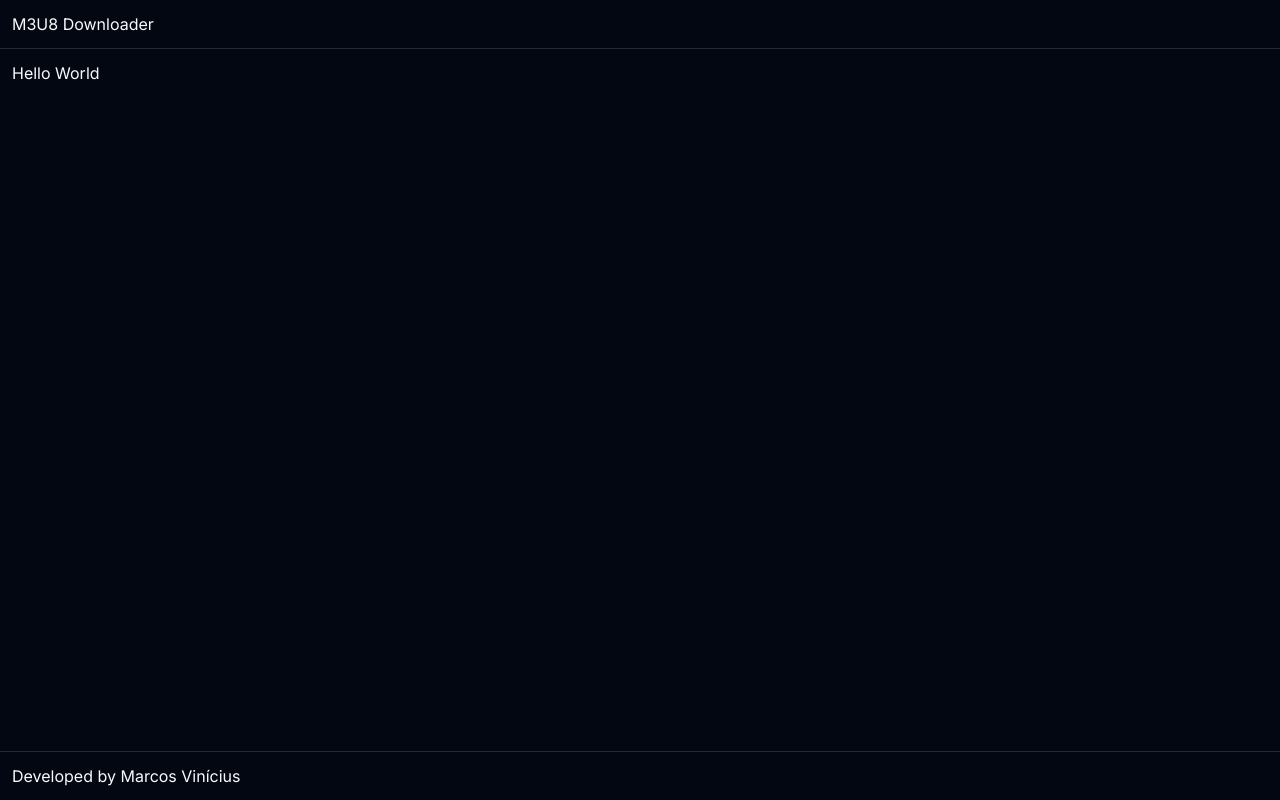
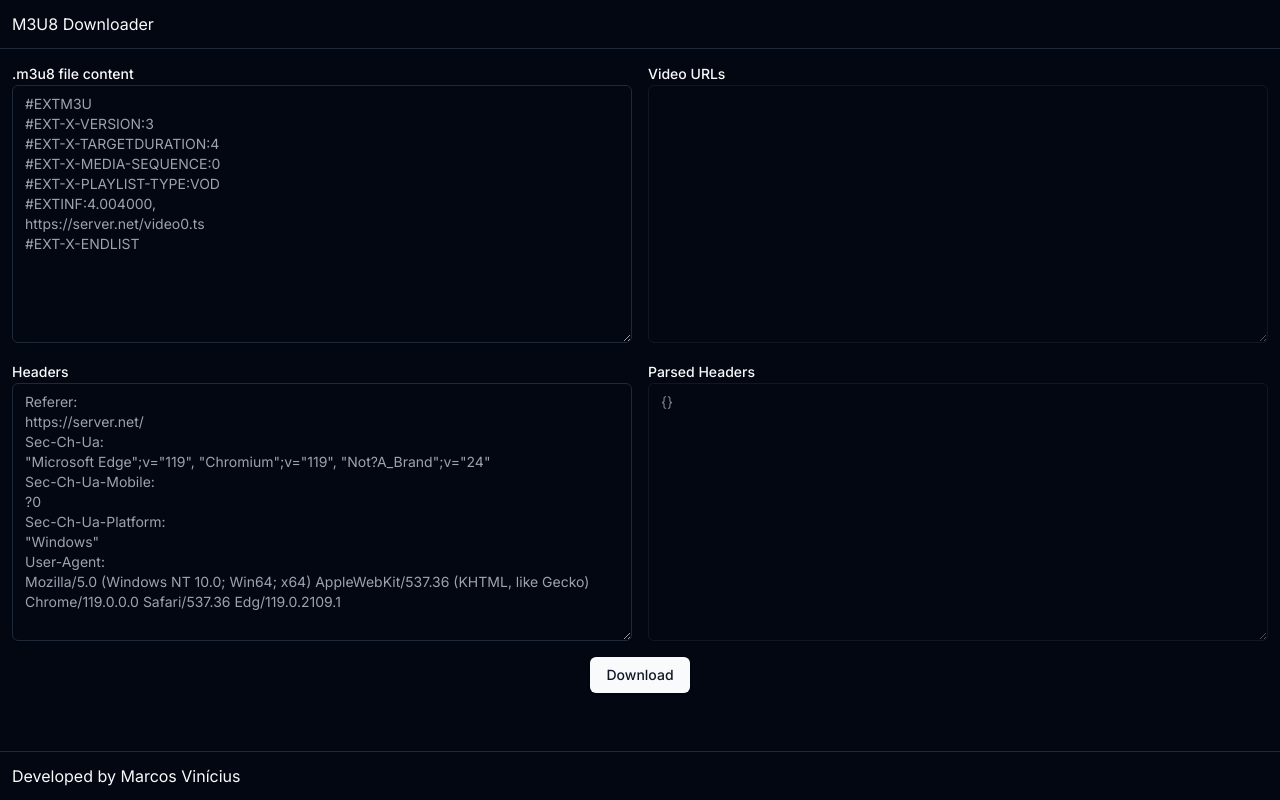
Before and after one commit to marcosvnmelo/m3u8-downloader-next, a Next.js app: page / in a window 1280 px wide. Built offline with nearby package versions, Linux system fonts and the light colour scheme.

Commit message:
feat: :sparkles: home page

```diff
--- a/app/page.tsx
+++ b/app/page.tsx
@@ -1,3 +1,178 @@
+'use client';
+
+import { useCallback, useEffect, useMemo } from 'react';
+import { Label } from '@/components/ui/label';
+import { Textarea } from '@/components/ui/textarea';
+import { useForm } from 'react-hook-form';
+import { zodResolver } from '@hookform/resolvers/zod';
+import { Button } from '@/components/ui/button';
+import InputErrorMessage from '@/components/InputErrorMessage';
+import { cn } from '@/lib/utils';
+import {
+  type FormSchemaInput,
+  type FormSchemaOutput,
+  formSchema,
+} from './api/download/types';
+
 export default function Home() {
-  return <h1>Hello World</h1>;
+  //* hooks
+  const {
+    handleSubmit,
+    formState: { errors, dirtyFields },
+    register,
+    watch,
+    setValue,
+  } = useForm<FormSchemaInput>({
+    // @ts-expect-error zod new version is not compatible with react-hook-form
+    resolver: zodResolver(formSchema),
+    defaultValues: {
+      playlistFile: '',
+      headers: '',
+    },
+  });
+
+  //* computed
+  const playlistFile = watch('playlistFile');
+
+  const headers = watch('headers');
+
+  const videoUrls = useMemo<string[]>(() => {
+    return playlistFile.match(/https:\/\/.+?\.ts/gm)?.map(url => url) ?? [];
+  }, [playlistFile]);
+
+  const parsedHeaders = useMemo<Record<string, string>>(() => {
+    const matchList = headers.match(/(.+?):\s(.+)/gm);
+
+    if (!matchList) return {};
+
+    return matchList.reduce((acc, cur) => {
+      const [key, value] = cur.split(':\n');
+
+      return {
+        ...acc,
+        [key.toLowerCase().replace(':', '')]: value,
+      };
+    }, {});
+  }, [headers]);
+
+  //* handlers
+  const onSubmit = useCallback((data: FormSchemaOutput) => {
+    fetch('/api/download', {
+      method: 'POST',
+      body: JSON.stringify(data),
+    }).then(res => {
+      if (!res.ok) throw new Error(res.statusText);
+
+      const fileBits: Uint8Array[] = [];
+
+      res.body?.pipeTo(
+        new WritableStream({
+          write(chunk) {
+            fileBits.push(chunk);
+          },
+          close() {
+            const file = new File(fileBits, 'video.mp4', {
+              type: 'video/mp4',
+            });
+
+            const url = window.URL.createObjectURL(file);
+            const a = document.createElement('a');
+            a.href = url;
+            a.download = 'video.mp4';
+            a.click();
+
+            window.URL.revokeObjectURL(url);
+          },
+        }),
+      );
+    });
+  }, []);
+
+  //* effects
+  useEffect(() => {
+    setValue('videoUrls', videoUrls, {
+      shouldValidate: dirtyFields.playlistFile,
+    });
+  }, [setValue, dirtyFields, videoUrls]);
+
+  useEffect(() => {
+    setValue('parsedHeaders', parsedHeaders, {
+      shouldValidate: dirtyFields.headers,
+    });
+  }, [setValue, dirtyFields, parsedHeaders]);
+
+  //* render
+  return (
+    <form onSubmit={handleSubmit(onSubmit)}>
+      <div className='grid grid-cols-2 gap-4'>
+        <div>
+          <Label htmlFor='playlistFile'>.m3u8 file content</Label>
+          <Textarea
+            id='playlistFile'
+            className={cn(
+              errors.playlistFile?.message && 'ring-1 ring-destructive',
+            )}
+            placeholder={`#EXTM3U\n#EXT-X-VERSION:3\n#EXT-X-TARGETDURATION:4\n#EXT-X-MEDIA-SEQUENCE:0\n#EXT-X-PLAYLIST-TYPE:VOD\n#EXTINF:4.004000,\nhttps://server.net/video0.ts\n#EXT-X-ENDLIST`}
+            {...register('playlistFile')}
+            rows={12}
+          />
+          {errors.playlistFile?.message && (
+            <InputErrorMessage>{errors.playlistFile.message}</InputErrorMessage>
+          )}
+          {!errors.playlistFile?.message && errors.videoUrls?.message && (
+            <InputErrorMessage>{errors.videoUrls?.message}</InputErrorMessage>
+          )}
+        </div>
+
+        <div>
+          <Label htmlFor='videoUrls'>Video URLs</Label>
+          <Textarea
+            id='videoUrls'
+            name='videoUrls'
+            value={videoUrls.join('\n')}
+            readOnly
+            disabled
+            rows={12}
+          />
+        </div>
+
+        <div>
+          <Label htmlFor='headers'>Headers</Label>
+          <Textarea
+            id='headers'
+            placeholder={`Referer:\nhttps://server.net/\nSec-Ch-Ua:\n"Microsoft Edge";v="119", "Chromium";v="119", "Not?A_Brand";v="24"\nSec-Ch-Ua-Mobile:\n?0\nSec-Ch-Ua-Platform:\n"Windows"\nUser-Agent:\nMozilla/5.0 (Windows NT 10.0; Win64; x64) AppleWebKit/537.36 (KHTML, like Gecko) Chrome/119.0.0.0 Safari/537.36 Edg/119.0.2109.1`}
+            className={cn(errors.headers?.message && 'ring-1 ring-destructive')}
+            value={headers}
+            {...register('headers')}
+            rows={12}
+          />
+          {errors.headers?.message && (
+            <InputErrorMessage>{errors.headers.message}</InputErrorMessage>
+          )}
+          {!errors.headers?.message && errors.parsedHeaders?.message && (
+            <InputErrorMessage>
+              {/* @ts-expect-error incorrect type infer */}
+              {errors.parsedHeaders.message}
+            </InputErrorMessage>
+          )}
+        </div>
+
+        <div>
+          <Label htmlFor='parsedHeaders'>Parsed Headers</Label>
+          <Textarea
+            id='parsedHeaders'
+            name='parsedHeaders'
+            value={JSON.stringify(parsedHeaders, null, 4)}
+            readOnly
+            disabled
+            rows={12}
+          />
+        </div>
+      </div>
+
+      <div className='mt-4 flex justify-center'>
+        <Button type='submit'>Download</Button>
+      </div>
+    </form>
+  );
 }
--- /dev/null
+++ b/components/InputErrorMessage.tsx
@@ -0,0 +1,21 @@
+import { cn } from '@/lib/utils';
+import React, { DetailedHTMLProps } from 'react';
+
+interface InputErrorMessageProps
+  extends DetailedHTMLProps<
+    React.HTMLAttributes<HTMLSpanElement>,
+    HTMLSpanElement
+  > {}
+
+export default function InputErrorMessage({
+  children,
+  className,
+  ...rest
+}: InputErrorMessageProps) {
+  //* render
+  return (
+    <span className={cn('text-xs text-red-600', className)} {...rest}>
+      {children}
+    </span>
+  );
+}
```
